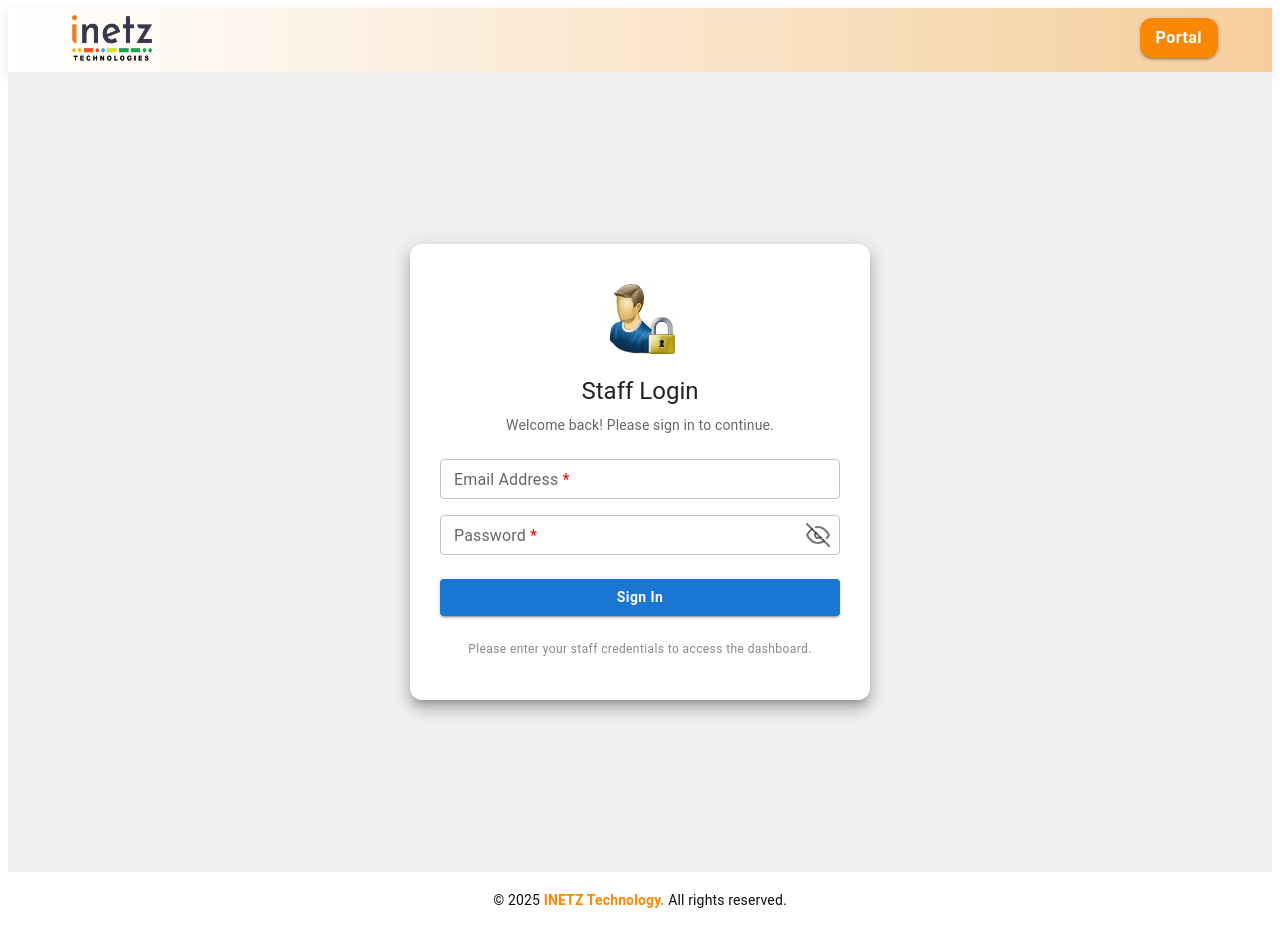
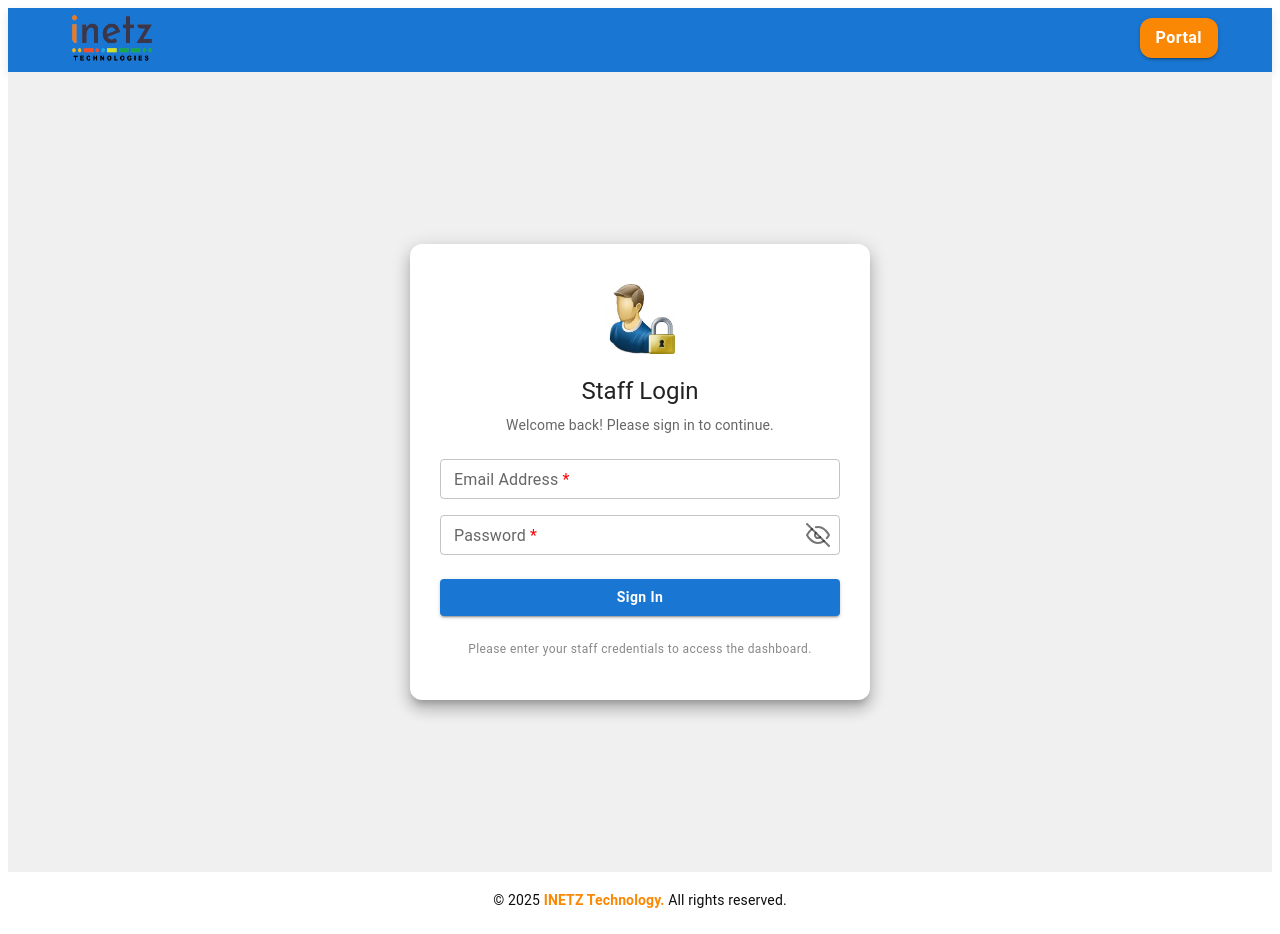
Before and after one commit to Puvitha-Git/inetz-admin, a React (Vite) app: page / in a window 1280 px wide. Built offline with nearby package versions, Linux system fonts and the light colour scheme.

Commit message:
eight commit

```diff
--- a/src/components/Navbar.jsx
+++ b/src/components/Navbar.jsx
@@ -43,7 +43,7 @@ const Navbar = () => {
       position="static"
       elevation={4}
       sx={{
-        backgroundImage: 'linear-gradient(90deg, #fff, rgb(245, 206, 156))',
+        background: 'linear-gradient(90deg, #fff)',
         color: '#000',
         boxShadow: '0 4px 10px rgba(0, 0, 0, 0.1)',
         fontFamily: `'Segoe UI', sans-serif`,
```
Also changed, not shown: src/pages/AddStudentPage.jsx (+4 -6 lines).
